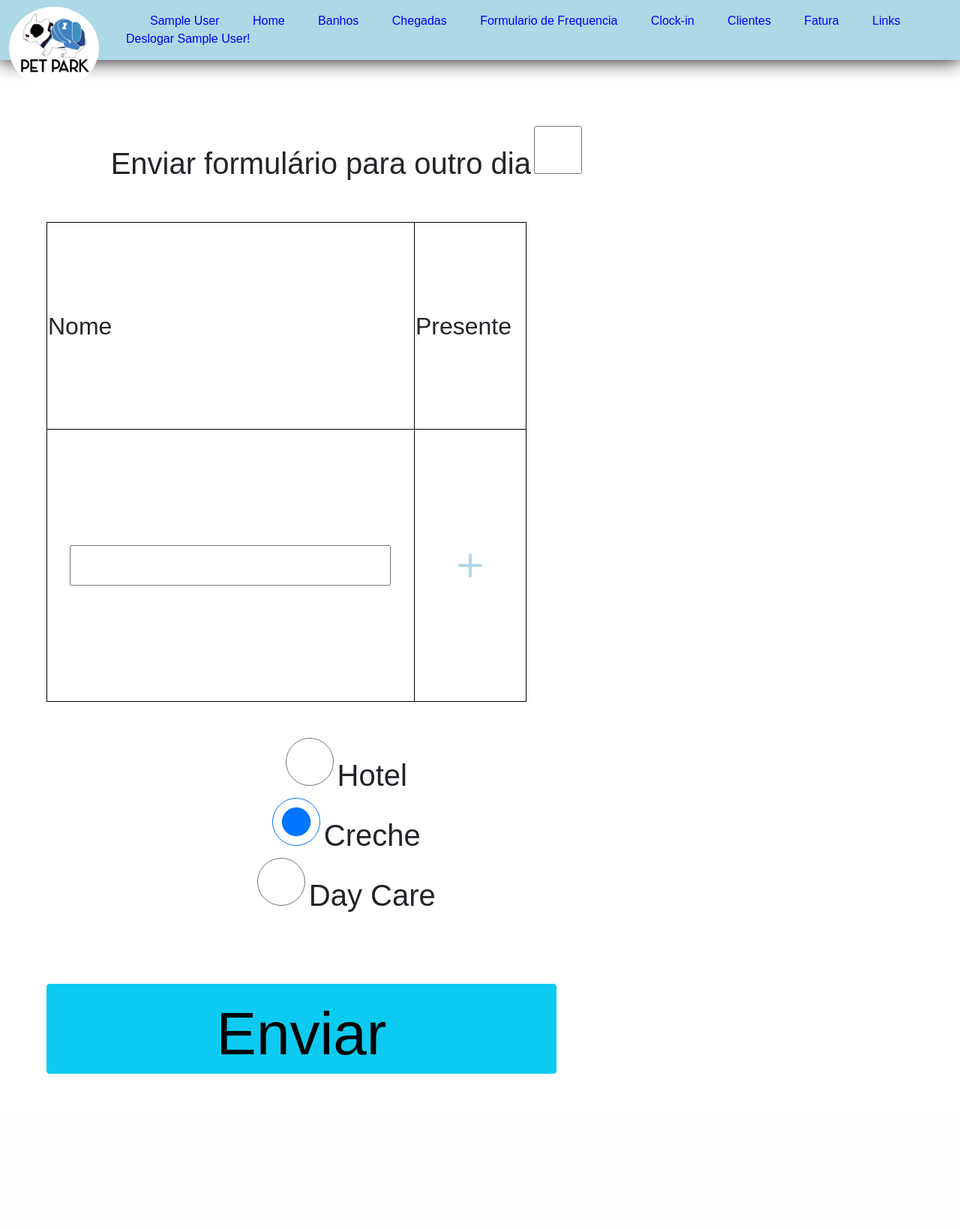
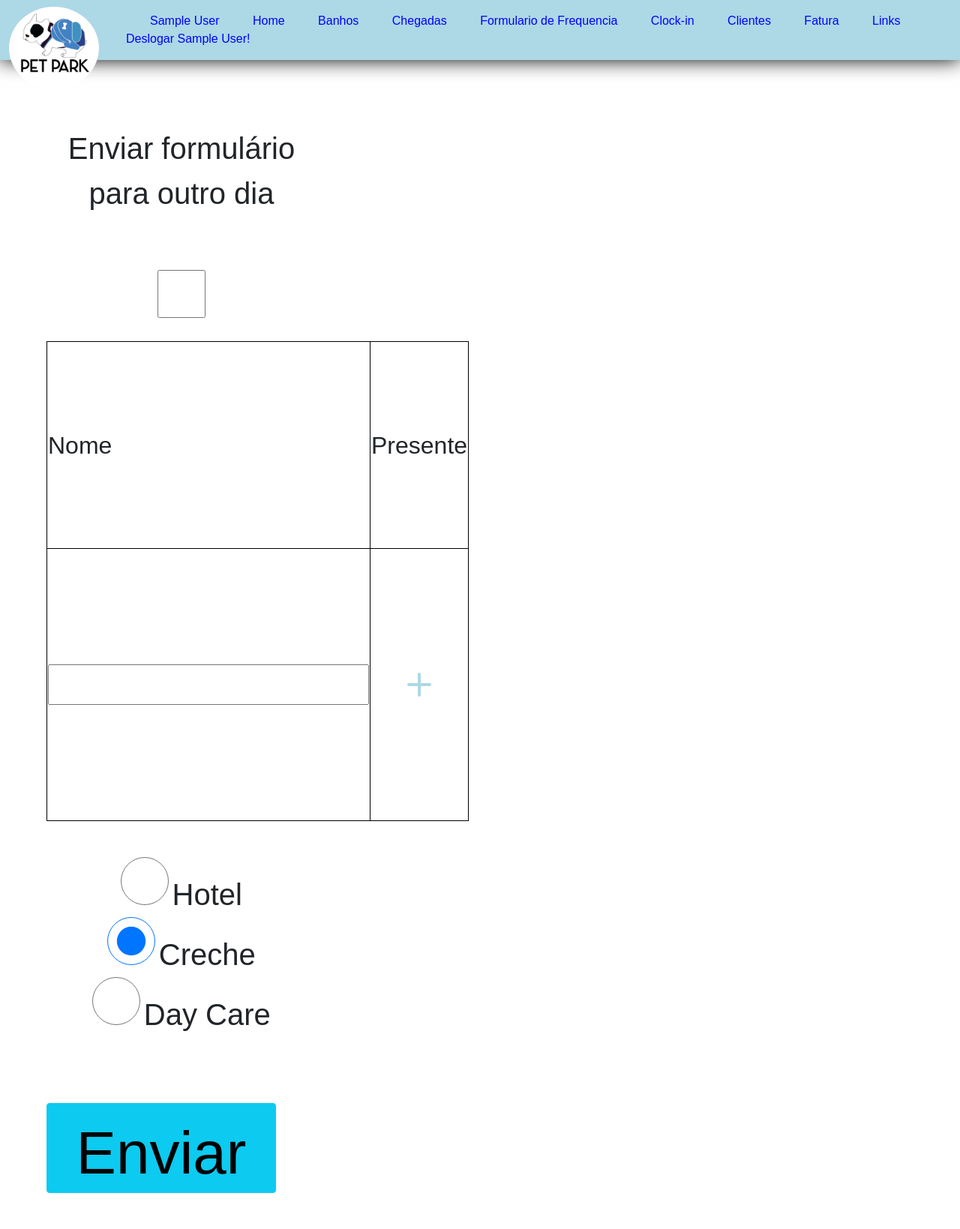
Before and after one commit to cassiorodrigo/apipetsite, a Flask app: page /frequencia in a window 1280 px wide. Shown: the whole page at 75% size. Before the commit the page ends 1432 px from the top, so only its background shows below. Run offline with Flask 2, Linux system fonts and the light colour scheme; the visitor is signed in with stand-in values (Sample User, id 1); data that the repository does not hold is empty; some libraries are stand-ins or nearby versions.

Commit message:
changed table visualization

```diff
--- a/templates/frequencia.html
+++ b/templates/frequencia.html
@@ -6,7 +6,11 @@
         border: 1px solid black;
         }
         body{
-        width:0vh;
+        width:0px;
+        padding-right: 3vh;
+        }
+        form{
+        width:45vh;
         }
 
 </style>
@@ -23,14 +27,14 @@
         </p>
     </div>
     <table class="mt-4" id="formulariofreq" name='presencadogs'
-           style="width:80vh; margin-top:40px;">
+           style="width:100%; margin-top:40px;">
         <tr>
             <td>Nome</td>
             <td>Presente</td>
         </tr>
         {% for dog in dogs %}
         <tr style="width:85vh">
-            <td align="center" style="width:85%">
+            <td align="center" style="width:75%">
                     <label>{{ dog[2]+' ('+dog[3]+')' }}</label>
             </td>
             <td align="center" class="pt-4 pb-4"><input type="checkbox" name={{ dog[2] }} value={{ dog[-1] }}></td>
```
